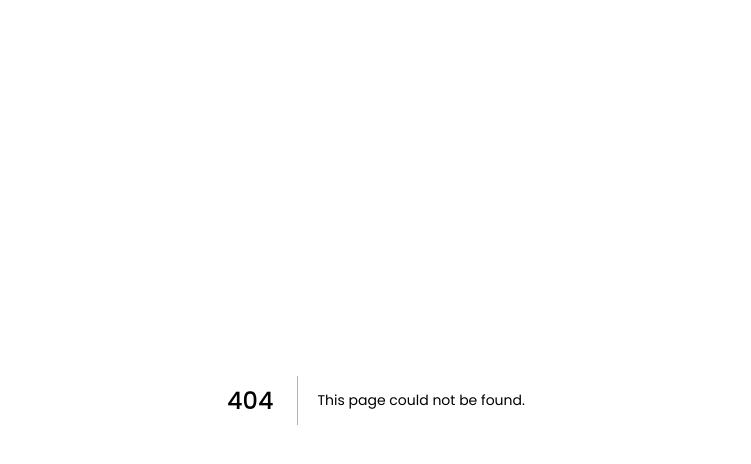
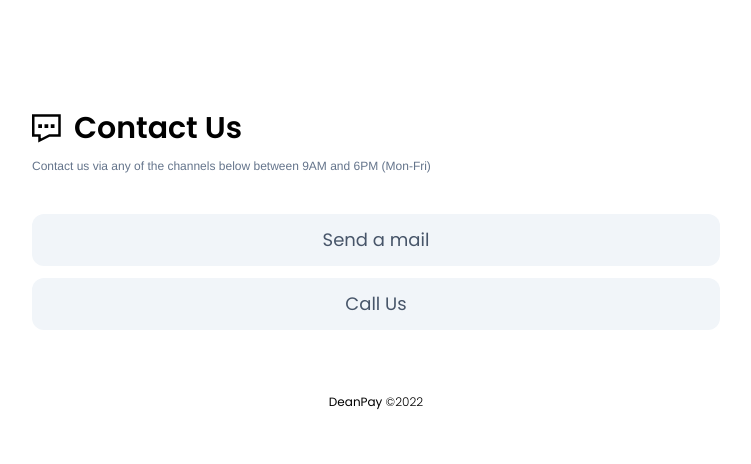
Before and after one commit to DeanPay/web, a Next.js app: page /contact in a window 1280 px wide. Before the commit this address had no page. Shown: the top 464 px of the page, without its empty margins (264-1015 px from the left). Built offline with nearby package versions, Linux system fonts and the light colour scheme; a web font is replaced by a local one.

Commit message:
Updated with Gitro

```diff
--- a/components/Footer.jsx
+++ b/components/Footer.jsx
@@ -8,7 +8,7 @@ const Footer = () => {
       <footer className="w-screen h-auto py-6 md:py-7 bg-[#1955BE] text-white flex flex-row items-center justify-between px-4 mt-5">
           <div className="text-xs">DeanPay <span className="font-light">&copy;{ yearGotten }</span></div>
 
-          <h2 className="text-xs">Built by <a href="http://twitter.com/_realao" className="text-orange-200">Ayodeji</a></h2>
+          <h2 className="text-xs">Built by <a href="http://twitter.com/_realao" className="text-blue-100">Ayodeji</a></h2>
       </footer>
     </>
   );
--- a/components/Meta.jsx
+++ b/components/Meta.jsx
@@ -9,22 +9,22 @@ const Meta = ({ title, keywords, desc }) => {
       <link rel="icon" type="image/x-icon" href="/img/favicon.png"/>
 
      <meta property="og:type" content="website"/>
-     <meta property="og:url" content=""/>
+     <meta property="og:url" content="/img/Dark.png"/>
      <meta property="og:title" content={title}/>
      <meta property="og:description" content={desc}/>
      <meta property="og:image" content="/img/favicon.png"/>
 
      <meta property="twitter:card" content="summary_large_image"/>
-     <meta property="twitter:url" content=""/>
+     <meta property="twitter:url" content="/img/Dark.png"/>
      <meta property="twitter:title" content={title}/>
      <meta property="twitter:description" content={desc}/>
      <meta property="twitter:image" content=""/>
 
      <meta property="og:site_name" content="DeanPay"/>
-     <meta property="og:site" content=""/>
+     <meta property="og:site" content="https://deanpay.com"/>
      <meta property="og:title" content={title}/>
      <meta property="og:description" content={desc}/>
-     <meta property="og:image" content=""/>
+     <meta property="og:image" content="/img/Dark.png"/>
      <meta property="og:url" content="/img/favicon.png" />
       <title>{title}</title>
     </Head>
@@ -34,7 +34,7 @@ const Meta = ({ title, keywords, desc }) => {
 Meta.defaultProps = {
   title : "CPay - Buy Data and Airtime Easily!",
   keywords : "deanpay, catidean, buy, airtime",
-  desc :"Purchase mobile data and airtime easily"
+  desc :"Purchase mobile data and airtime easily with 1.5% cashback on every transaction!"
 }
 
 export default Meta
--- /dev/null
+++ b/pages/contact.js
@@ -0,0 +1,29 @@
+import Meta from "@/components/Meta";
+import React from "react";
+import { GrContact } from "react-icons/gr";
+
+const Contact = () => {
+    const Year = new Date;
+    const yearGotten = Year.getFullYear();
+  return (
+    <>
+    <Meta title="Contact Us" desc="Contact us" />
+    <div className="w-[95%] h-[60vh] md:w-3/5 mx-auto bg-white flex flex-col justify-center mt-5 px-8 lg:px-10">
+      <div className="text-2xl font-semibold md:text-3xl flex items-center justify-start space-x-3">
+        <GrContact />
+        <h1>Contact Us</h1>
+      </div>
+      <h2 className="text-xs text-slate-500 mt-3 grotesk">Contact us via any of the channels below between 9AM and 6PM (Mon-Fri) </h2>
+
+        <div className="mt-10 w-full flex flex-col space-y-3">
+      <a href="mailto:catidean_resources@hotmail.com" className="w-full bg-slate-100 text-slate-600 text-lg text-center px-4 py-3 rounded-xl hover:bg-slate-800 hover:text-slate-100">Send a mail</a>
+      <a href="tel:+2348064153156" className="w-full bg-slate-100 text-slate-600 text-lg text-center px-4 py-3 rounded-xl hover:bg-slate-800 hover:text-slate-100">Call Us</a>
+      </div>
+
+      <div className="text-xs text-center mt-16">DeanPay <span className="font-light">&copy;{ yearGotten }</span></div>
+    </div>
+    </>
+  );
+};
+
+export default Contact;
--- a/styles/globals.css
+++ b/styles/globals.css
@@ -828,10 +828,6 @@ Ensure the default browser behavior of the `hidden` attribute.
   bottom: 0px;
 }
 
-.float-right{
-  float: right;
-}
-
 .mx-auto{
   margin-left: auto;
   margin-right: auto;
@@ -842,16 +838,6 @@ Ensure the default browser behavior of the `hidden` attribute.
   margin-bottom: 2rem;
 }
 
-.my-2{
-  margin-top: 0.5rem;
-  margin-bottom: 0.5rem;
-}
-
-.mx-4{
-  margin-left: 1rem;
-  margin-right: 1rem;
-}
-
 .mx-2{
   margin-left: 0.5rem;
   margin-right: 0.5rem;
@@ -862,6 +848,10 @@ Ensure the default browser behavior of the `hidden` attribute.
   margin-bottom: 1.25rem;
 }
 
+.mt-5{
+  margin-top: 1.25rem;
+}
+
 .mt-24{
   margin-top: 6rem;
 }
@@ -882,16 +872,16 @@ Ensure the default browser behavior of the `hidden` attribute.
   margin-bottom: 3rem;
 }
 
-.mt-6{
-  margin-top: 1.5rem;
-}
-
-.mt-5{
-  margin-top: 1.25rem;
-}
-
-.box-border{
-  box-sizing: border-box;
+.mt-2{
+  margin-top: 0.5rem;
+}
+
+.mt-14{
+  margin-top: 3.5rem;
+}
+
+.mt-3{
+  margin-top: 0.75rem;
 }
 
 .flex{
@@ -928,6 +918,22 @@ Ensure the default browser behavior of the `hidden` attribute.
   height: 60%;
 }
 
+.h-\[70vh\]{
+  height: 70vh;
+}
+
+.h-\[60vh\]{
+  height: 60vh;
+}
+
+.h-\[50vh\]{
+  height: 50vh;
+}
+
+.w-\[95\%\]{
+  width: 95%;
+}
+
 .w-\[98vw\]{
   width: 98vw;
 }
@@ -958,22 +964,10 @@ Ensure the default browser behavior of the `hidden` attribute.
   width: 60%;
 }
 
-.w-\[88\%\]{
-  width: 88%;
-}
-
 .w-screen{
   width: 100vw;
 }
 
-.w-\[95\%\]{
-  width: 95%;
-}
-
-.w-1\/2{
-  width: 50%;
-}
-
 .cursor-pointer{
   cursor: pointer;
 }
@@ -990,10 +984,6 @@ Ensure the default browser behavior of the `hidden` attribute.
   flex-direction: column;
 }
 
-.items-start{
-  align-items: flex-start;
-}
-
 .items-center{
   align-items: center;
 }
@@ -1002,10 +992,6 @@ Ensure the default browser behavior of the `hidden` attribute.
   justify-content: flex-start;
 }
 
-.justify-end{
-  justify-content: flex-end;
-}
-
 .justify-center{
   justify-content: center;
 }
@@ -1014,24 +1000,18 @@ Ensure the default browser behavior of the `hidden` attribute.
   justify-content: space-between;
 }
 
-.justify-around{
-  justify-content: space-around;
-}
-
 .justify-evenly{
   justify-content: space-evenly;
 }
 
-.gap-2{
-  gap: 0.5rem;
-}
-
-.gap-4{
-  gap: 1rem;
-}
-
 .gap-3{
   gap: 0.75rem;
+}
+
+.space-x-2 > :not([hidden]) ~ :not([hidden]){
+  --tw-space-x-reverse: 0;
+  margin-right: calc(0.5rem * var(--tw-space-x-reverse));
+  margin-left: calc(0.5rem * calc(1 - var(--tw-space-x-reverse)));
 }
 
 .space-x-5 > :not([hidden]) ~ :not([hidden]){
@@ -1040,12 +1020,6 @@ Ensure the default browser behavior of the `hidden` attribute.
   margin-left: calc(1.25rem * calc(1 - var(--tw-space-x-reverse)));
 }
 
-.space-x-2 > :not([hidden]) ~ :not([hidden]){
-  --tw-space-x-reverse: 0;
-  margin-right: calc(0.5rem * var(--tw-space-x-reverse));
-  margin-left: calc(0.5rem * calc(1 - var(--tw-space-x-reverse)));
-}
-
 .space-y-8 > :not([hidden]) ~ :not([hidden]){
   --tw-space-y-reverse: 0;
   margin-top: calc(2rem * calc(1 - var(--tw-space-y-reverse)));
@@ -1064,36 +1038,26 @@ Ensure the default browser behavior of the `hidden` attribute.
   margin-left: calc(1rem * calc(1 - var(--tw-space-x-reverse)));
 }
 
-.space-x-6 > :not([hidden]) ~ :not([hidden]){
+.space-x-3 > :not([hidden]) ~ :not([hidden]){
   --tw-space-x-reverse: 0;
-  margin-right: calc(1.5rem * var(--tw-space-x-reverse));
-  margin-left: calc(1.5rem * calc(1 - var(--tw-space-x-reverse)));
-}
-
-.space-x-1 > :not([hidden]) ~ :not([hidden]){
-  --tw-space-x-reverse: 0;
-  margin-right: calc(0.25rem * var(--tw-space-x-reverse));
-  margin-left: calc(0.25rem * calc(1 - var(--tw-space-x-reverse)));
-}
-
-.self-start{
-  align-self: flex-start;
+  margin-right: calc(0.75rem * var(--tw-space-x-reverse));
+  margin-left: calc(0.75rem * calc(1 - var(--tw-space-x-reverse)));
+}
+
+.space-y-2 > :not([hidden]) ~ :not([hidden]){
+  --tw-space-y-reverse: 0;
+  margin-top: calc(0.5rem * calc(1 - var(--tw-space-y-reverse)));
+  margin-bottom: calc(0.5rem * var(--tw-space-y-reverse));
+}
+
+.space-y-3 > :not([hidden]) ~ :not([hidden]){
+  --tw-space-y-reverse: 0;
+  margin-top: calc(0.75rem * calc(1 - var(--tw-space-y-reverse)));
+  margin-bottom: calc(0.75rem * var(--tw-space-y-reverse));
 }
 
 .rounded-xl{
   border-radius: 0.75rem;
-}
-
-.rounded-3xl{
-  border-radius: 1.5rem;
-}
-
-.rounded-2xl{
-  border-radius: 1rem;
-}
-
-.rounded-\[50\%\]{
-  border-radius: 50%;
 }
 
 .rounded-md{
@@ -1149,6 +1113,11 @@ Ensure the default browser behavior of the `hidden` attribute.
   border-color: rgb(46 99 192 / var(--tw-border-opacity));
 }
 
+.bg-white{
+  --tw-bg-opacity: 1;
+  background-color: rgb(255 255 255 / var(--tw-bg-opacity));
+}
+
 .bg-\[\#2e63c0\]{
   --tw-bg-opacity: 1;
   background-color: rgb(46 99 192 / var(--tw-bg-opacity));
@@ -1169,39 +1138,34 @@ Ensure the default browser behavior of the `hidden` attribute.
   background-color: rgb(25 85 190 / var(--tw-bg-opacity));
 }
 
+.bg-slate-200{
+  --tw-bg-opacity: 1;
+  background-color: rgb(226 232 240 / var(--tw-bg-opacity));
+}
+
+.bg-red-100{
+  --tw-bg-opacity: 1;
+  background-color: rgb(254 226 226 / var(--tw-bg-opacity));
+}
+
+.bg-green-100{
+  --tw-bg-opacity: 1;
+  background-color: rgb(220 252 231 / var(--tw-bg-opacity));
+}
+
 .bg-slate-100{
   --tw-bg-opacity: 1;
   background-color: rgb(241 245 249 / var(--tw-bg-opacity));
 }
 
-.bg-green-200{
-  --tw-bg-opacity: 1;
-  background-color: rgb(187 247 208 / var(--tw-bg-opacity));
-}
-
-.bg-red-200{
-  --tw-bg-opacity: 1;
-  background-color: rgb(254 202 202 / var(--tw-bg-opacity));
-}
-
-.bg-white{
-  --tw-bg-opacity: 1;
-  background-color: rgb(255 255 255 / var(--tw-bg-opacity));
-}
-
-.bg-slate-200{
-  --tw-bg-opacity: 1;
-  background-color: rgb(226 232 240 / var(--tw-bg-opacity));
-}
-
-.bg-red-100{
-  --tw-bg-opacity: 1;
-  background-color: rgb(254 226 226 / var(--tw-bg-opacity));
-}
-
-.bg-green-100{
-  --tw-bg-opacity: 1;
-  background-color: rgb(220 252 231 / var(--tw-bg-opacity));
+.px-5{
+  padding-left: 1.25rem;
+  padding-right: 1.25rem;
+}
+
+.px-6{
+  padding-left: 1.5rem;
+  padding-right: 1.5rem;
 }
 
 .py-3{
@@ -1209,19 +1173,14 @@ Ensure the default browser behavior of the `hidden` attribute.
   padding-bottom: 0.75rem;
 }
 
-.px-5{
-  padding-left: 1.25rem;
-  padding-right: 1.25rem;
-}
-
 .py-12{
   padding-top: 3rem;
   padding-bottom: 3rem;
 }
 
-.py-16{
-  padding-top: 4rem;
-  padding-bottom: 4rem;
+.py-6{
+  padding-top: 1.5rem;
+  padding-bottom: 1.5rem;
 }
 
 .px-4{
@@ -1229,9 +1188,19 @@ Ensure the default browser behavior of the `hidden` attribute.
   padding-right: 1rem;
 }
 
-.py-6{
-  padding-top: 1.5rem;
-  padding-bottom: 1.5rem;
+.py-2{
+  padding-top: 0.5rem;
+  padding-bottom: 0.5rem;
+}
+
+.px-2{
+  padding-left: 0.5rem;
+  padding-right: 0.5rem;
+}
+
+.py-8{
+  padding-top: 2rem;
+  padding-bottom: 2rem;
 }
 
 .py-4{
@@ -1244,37 +1213,18 @@ Ensure the default browser behavior of the `hidden` attribute.
   padding-right: 0.75rem;
 }
 
-.py-1{
-  padding-top: 0.25rem;
-  padding-bottom: 0.25rem;
-}
-
-.px-2{
-  padding-left: 0.5rem;
-  padding-right: 0.5rem;
-}
-
-.py-2{
-  padding-top: 0.5rem;
-  padding-bottom: 0.5rem;
-}
-
-.px-6{
-  padding-left: 1.5rem;
-  padding-right: 1.5rem;
-}
-
-.py-8{
-  padding-top: 2rem;
-  padding-bottom: 2rem;
-}
-
-.text-left{
-  text-align: left;
+.px-8{
+  padding-left: 2rem;
+  padding-right: 2rem;
 }
 
 .text-center{
   text-align: center;
+}
+
+.text-2xl{
+  font-size: 1.5rem;
+  line-height: 2rem;
 }
 
 .text-\[1\.5rem\]{
@@ -1291,18 +1241,8 @@ Ensure the default browser behavior of the `hidden` attribute.
   line-height: 1.25rem;
 }
 
-.text-2xl{
-  font-size: 1.5rem;
-  line-height: 2rem;
-}
-
 .text-\[0\.8rem\]{
   font-size: 0.8rem;
-}
-
-.text-3xl{
-  font-size: 1.875rem;
-  line-height: 2.25rem;
 }
 
 .text-lg{
@@ -1359,29 +1299,49 @@ Ensure the default browser behavior of the `hidden` attribute.
   color: rgb(254 215 170 / var(--tw-text-opacity));
 }
 
+.text-slate-900{
+  --tw-text-opacity: 1;
+  color: rgb(15 23 42 / var(--tw-text-opacity));
+}
+
+.text-red-500{
+  --tw-text-opacity: 1;
+  color: rgb(239 68 68 / var(--tw-text-opacity));
+}
+
 .text-slate-600{
   --tw-text-opacity: 1;
   color: rgb(71 85 105 / var(--tw-text-opacity));
 }
 
+.text-red-600{
+  --tw-text-opacity: 1;
+  color: rgb(220 38 38 / var(--tw-text-opacity));
+}
+
 .text-green-600{
   --tw-text-opacity: 1;
   color: rgb(22 163 74 / var(--tw-text-opacity));
 }
 
-.text-red-600{
-  --tw-text-opacity: 1;
-  color: rgb(220 38 38 / var(--tw-text-opacity));
-}
-
-.text-slate-900{
-  --tw-text-opacity: 1;
-  color: rgb(15 23 42 / var(--tw-text-opacity));
-}
-
-.text-red-500{
-  --tw-text-opacity: 1;
-  color: rgb(239 68 68 / var(--tw-text-opacity));
+.text-slate-400{
+  --tw-text-opacity: 1;
+  color: rgb(148 163 184 / var(--tw-text-opacity));
+}
+
+.text-orange-100{
+  --tw-text-opacity: 1;
+  color: rgb(255 237 213 / var(--tw-text-opacity));
+}
+
+.text-blue-100{
+  --tw-text-opacity: 1;
+  color: rgb(219 234 254 / var(--tw-text-opacity));
+}
+
+.text-slate-700{
+  --tw-text-opacity: 1;
+  color: rgb(51 65 85 / var(--tw-text-opacity));
 }
 
 .shadow-xl{
@@ -1400,6 +1360,11 @@ Ensure the default browser behavior of the `hidden` attribute.
   filter: var(--tw-blur) var(--tw-brightness) var(--tw-contrast) var(--tw-grayscale) var(--tw-hue-rotate) var(--tw-invert) var(--tw-saturate) var(--tw-sepia) var(--tw-drop-shadow);
 }
 
+.hover\:bg-slate-800:hover{
+  --tw-bg-opacity: 1;
+  background-color: rgb(30 41 59 / var(--tw-bg-opacity));
+}
+
 .hover\:text-blue-600:hover{
   --tw-text-opacity: 1;
   color: rgb(37 99 235 / var(--tw-text-opacity));
@@ -1408,6 +1373,16 @@ Ensure the default browser behavior of the `hidden` attribute.
 .hover\:text-red-800:hover{
   --tw-text-opacity: 1;
   color: rgb(153 27 27 / var(--tw-text-opacity));
+}
+
+.hover\:text-slate-200:hover{
+  --tw-text-opacity: 1;
+  color: rgb(226 232 240 / var(--tw-text-opacity));
+}
+
+.hover\:text-slate-100:hover{
+  --tw-text-opacity: 1;
+  color: rgb(241 245 249 / var(--tw-text-opacity));
 }
 
 @media (min-width: 640px){
@@ -1418,23 +1393,6 @@ Ensure the default browser behavior of the `hidden` attribute.
 }
 
 @media (min-width: 768px){
-  .md\:my-3{
-    margin-top: 0.75rem;
-    margin-bottom: 0.75rem;
-  }
-
-  .md\:mb-3{
-    margin-bottom: 0.75rem;
-  }
-
-  .md\:mt-8{
-    margin-top: 2rem;
-  }
-
-  .md\:block{
-    display: block;
-  }
-
   .md\:flex{
     display: flex;
   }
@@ -1443,6 +1401,10 @@ Ensure the default browser behavior of the `hidden` attribute.
     display: none;
   }
 
+  .md\:w-3\/5{
+    width: 60%;
+  }
+
   .md\:w-\[90\%\]{
     width: 90%;
   }
@@ -1451,6 +1413,10 @@ Ensure the default browser behavior of the `hidden` attribute.
     width: 90vw;
   }
 
+  .md\:w-4\/6{
+    width: 66.666667%;
+  }
+
   .md\:flex-row{
     flex-direction: row;
   }
@@ -1465,14 +1431,6 @@ Ensure the default browser behavior of the `hidden` attribute.
 
   .md\:justify-between{
     justify-content: space-between;
-  }
-
-  .md\:gap-6{
-    gap: 1.5rem;
-  }
-
-  .md\:gap-8{
-    gap: 2rem;
   }
 
   .md\:gap-5{
@@ -1491,6 +1449,11 @@ Ensure the default browser behavior of the `hidden` attribute.
     margin-bottom: calc(0px * var(--tw-space-y-reverse));
   }
 
+  .md\:px-8{
+    padding-left: 2rem;
+    padding-right: 2rem;
+  }
+
   .md\:px-0{
     padding-left: 0px;
     padding-right: 0px;
@@ -1516,11 +1479,6 @@ Ensure the default browser behavior of the `hidden` attribute.
     line-height: 2.25rem;
   }
 
-  .md\:text-lg{
-    font-size: 1.125rem;
-    line-height: 1.75rem;
-  }
-
   .md\:text-2xl{
     font-size: 1.5rem;
     line-height: 2rem;
@@ -1541,13 +1499,8 @@ Ensure the default browser behavior of the `hidden` attribute.
     width: 60%;
   }
 
-  .lg\:max-w-\[50\%\]{
-    max-width: 50%;
-  }
-
-  .lg\:px-6{
-    padding-left: 1.5rem;
-    padding-right: 1.5rem;
+  .lg\:w-4\/6{
+    width: 66.666667%;
   }
 
   .lg\:px-4{
@@ -1555,9 +1508,14 @@ Ensure the default browser behavior of the `hidden` attribute.
     padding-right: 1rem;
   }
 
-  .lg\:text-5xl{
-    font-size: 3rem;
-    line-height: 1;
+  .lg\:px-8{
+    padding-left: 2rem;
+    padding-right: 2rem;
+  }
+
+  .lg\:px-10{
+    padding-left: 2.5rem;
+    padding-right: 2.5rem;
   }
 
   .lg\:text-xl{
```
